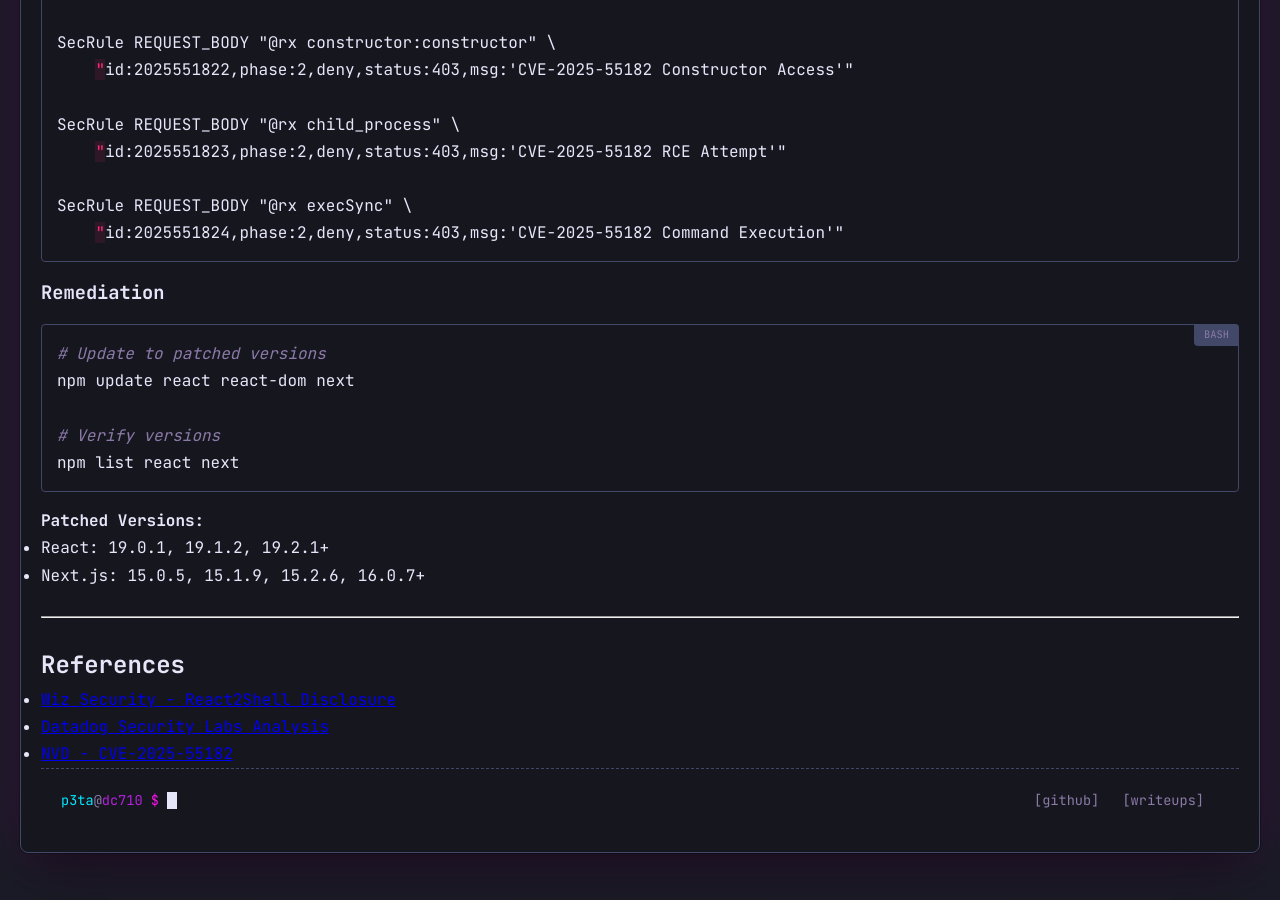
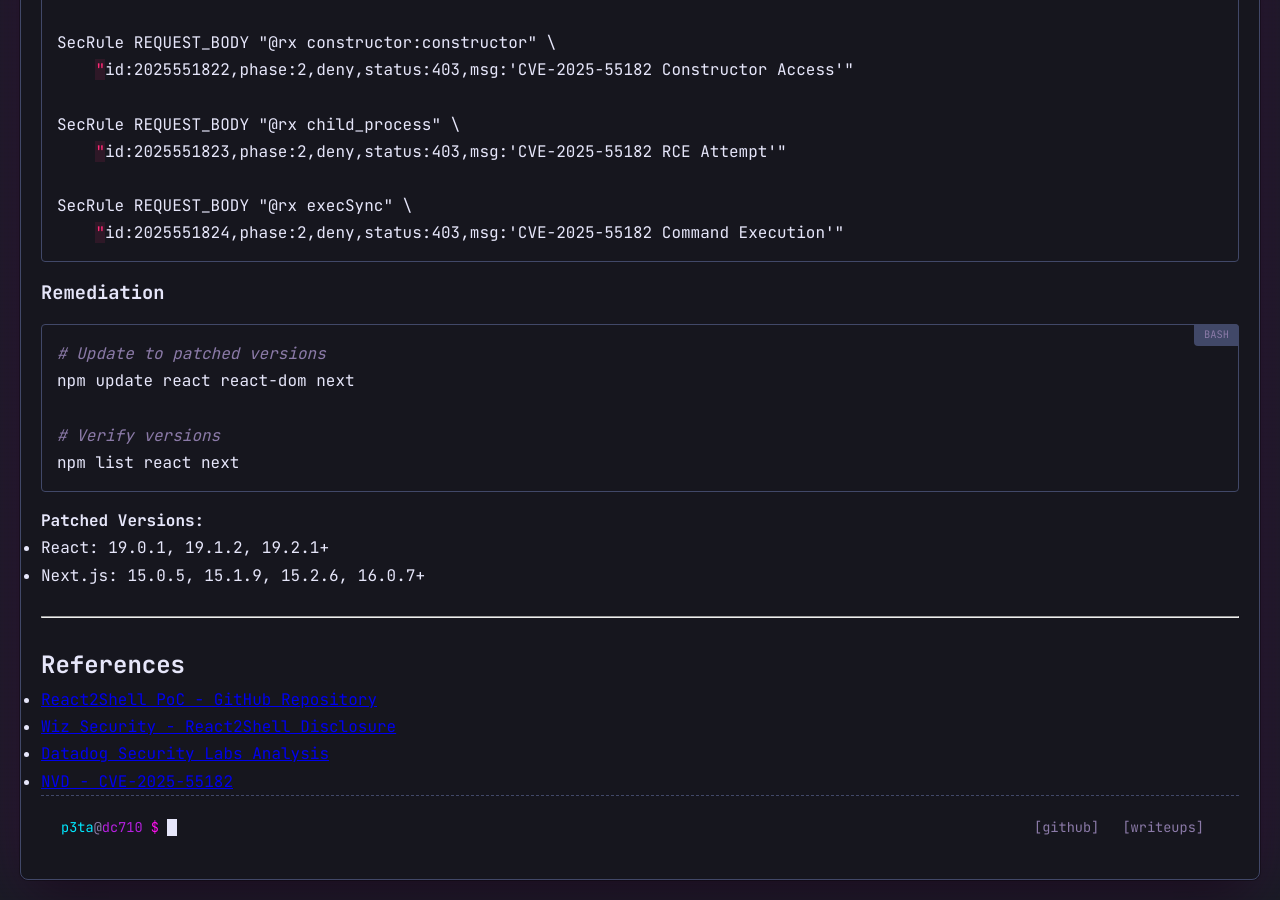
Before and after one commit to p3ta00/p3ta00.github.io, a Jekyll site: the page built from _posts/2025-12-20-cve-2025-55182-react2shell-rce.md, in a window 1280 px wide and 900 px high, scrolled down 12725 px. Built offline with Jekyll 4.4.1, drawn with Linux system fonts in a browser that asks for light colours; before the commit the page ends 13598 px from its top, so only the background shows below that.

Commit message:
Add GitHub repo link to React2Shell blog post references
🤖 Generated with [Claude Code](https://claude.com/claude-code)

Co-Authored-By: Claude Opus 4.5 <noreply@anthropic.com>

```diff
--- a/_posts/2025-12-20-cve-2025-55182-react2shell-rce.md
+++ b/_posts/2025-12-20-cve-2025-55182-react2shell-rce.md
@@ -578,6 +578,7 @@ npm list react next
 
 ## References
 
+- [React2Shell PoC - GitHub Repository](https://github.com/p3ta00/react2shell-poc)
 - [Wiz Security - React2Shell Disclosure](https://www.wiz.io/blog/critical-vulnerability-in-react-cve-2025-55182)
 - [Datadog Security Labs Analysis](https://securitylabs.datadoghq.com/articles/cve-2025-55182-react2shell-remote-code-execution-react-server-components/)
 - [NVD - CVE-2025-55182](https://nvd.nist.gov/vuln/detail/CVE-2025-55182)
```
